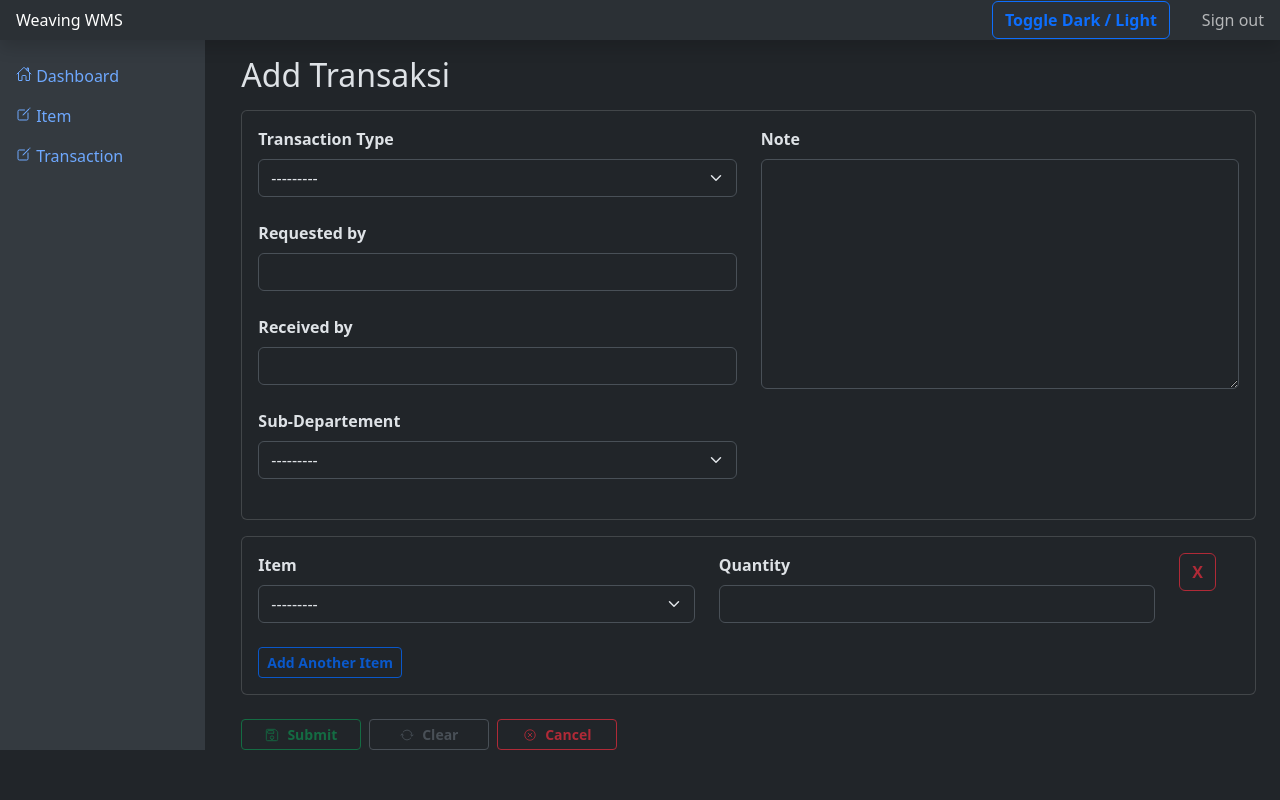
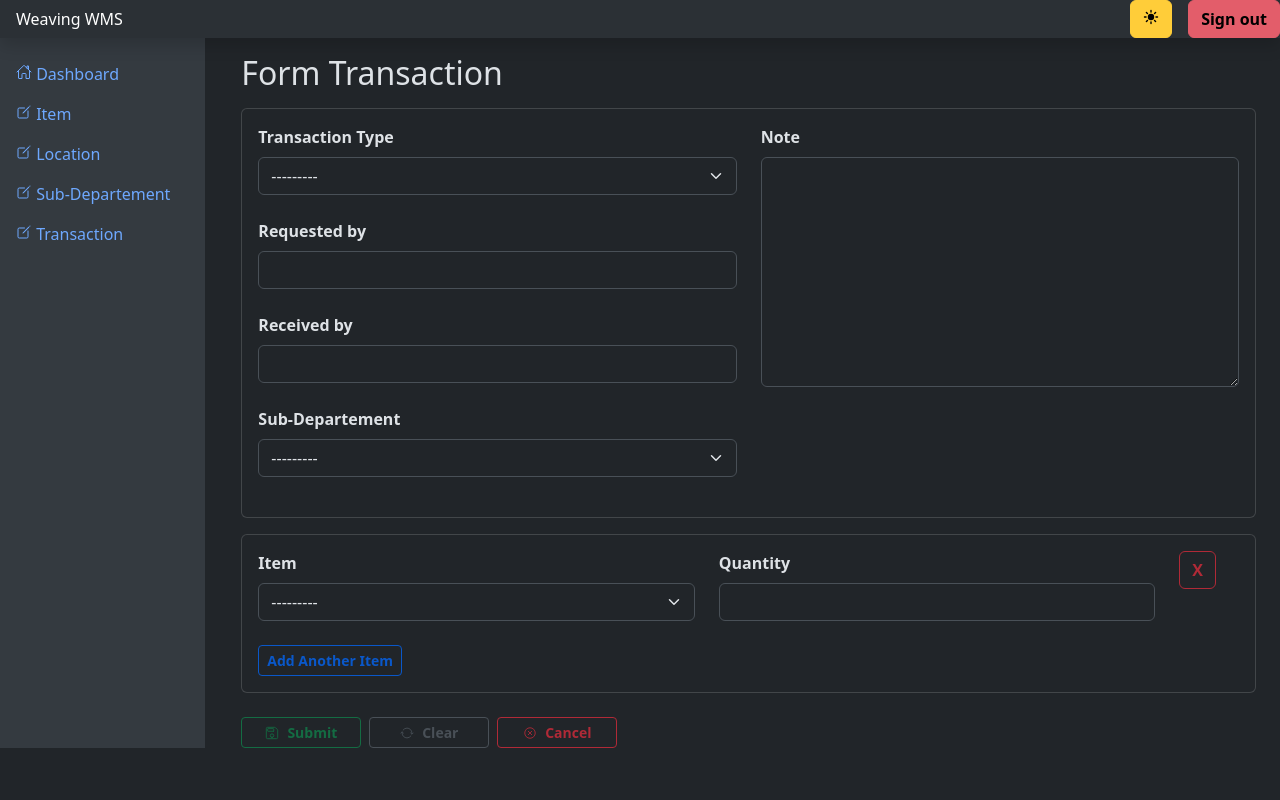
Before and after one commit to yasirmuchamad/weaving-wms, a Django app: page /wms/transaction/add-transaction/ in a window 1280 px wide. Run offline with Django 5.2, Linux system fonts and the light colour scheme; data that the repository does not hold is empty; some libraries are stand-ins or nearby versions.

Commit message:
add views for subdept and location

```diff
--- a/templates/base.html
+++ b/templates/base.html
@@ -27,10 +27,10 @@
       </button>
 
       <div class="ms-auto d-flex align-items-center">
-        <button id="toggleTheme" class="btn btn-outline-primary me-3">Toggle Dark / Light</button>
+        <button id="toggleTheme" class="btn btn-yellow-400 me-3"><ion-icon name="sunny"></ion-icon></button>
         <div class="navbar-nav">
           <div class="nav-item text-nowrap">
-            <a class="nav-link px-3" href="#">Sign out</a>
+            <a class="btn btn-red-400" href="#">Sign out</a>
           </div>
         </div>
       </div>
@@ -51,6 +51,18 @@
               <a class="nav-link" href="{% url 'wms:item_list' %}">
                 <ion-icon name="create-outline"></ion-icon>
                 Item
+              </a>
+            </li>
+            <li class="nav-item">
+              <a class="nav-link" href="{% url 'wms:location_list' %}">
+                <ion-icon name="create-outline"></ion-icon>
+                Location
+              </a>
+            </li>
+            <li class="nav-item">
+              <a class="nav-link" href="{% url 'wms:location_list' %}">
+                <ion-icon name="create-outline"></ion-icon>
+                Sub-Departement
               </a>
             </li>
             <li class="nav-item">
@@ -93,5 +105,19 @@
         localStorage.setItem('theme', newTheme);
       });
     </script>
+    <script>
+      const toggleThemeBtn = document.getElementById('toggleTheme');
+      const icon = toggleBtn.querySelector('ion-icon');
+
+      //ubah icon
+      toggleThemeBtn.addEventListener("click", () => {
+        document.body.classList.toggle("dark-mode");
+        if (document.body.classList.contains("dark-mode")) {
+          icon.setAttribute('name', 'moon');
+        }else{
+          icon.setAttribute('name', 'sunny');
+        }
+      });
+    </script>
   </body>
 </html>
--- a/wms/forms.py
+++ b/wms/forms.py
@@ -1,6 +1,6 @@
 from django import forms
 from django.forms import inlineformset_factory
-from .models import Item, Transaction, TransactionItem
+from .models import Item, Transaction, TransactionItem, Location, Subdepartement
 
 class ItemForm(forms.ModelForm):
     """Form definition for Item."""
@@ -18,8 +18,38 @@ class ItemForm(forms.ModelForm):
         self.fields['unit'].widget.attrs.update({'id':'unit', 'name':'unit',
                 'class':'form-control'})
         self.fields['location'].widget.attrs.update({'id':'location', 'name':'location',
+                'class':'form-select'})
+        self.fields['picture'].widget.attrs.update({'id':'picture', 'name':'picture',
                 'class':'form-control'})
-        self.fields['picture'].widget.attrs.update({'id':'picture', 'name':'picture',
+
+class LocationForm(forms.ModelForm):
+    """Form definition for Location."""
+
+    class Meta:
+        """Meta definition for Locationform."""
+
+        model = Location
+        fields = ['name']
+
+    def __init__(self, *args, **KWarg):
+        super(LocationForm, self).__init__(*args, **KWarg)
+        self.fields['name'].widget.attrs.update({'id':'name', 'name':'name',
+                'class':'form-control'})
+
+class SubdepartementForm(forms.ModelForm):
+    """Form definition for Location."""
+
+    class Meta:
+        """Meta definition for Locationform."""
+
+        model = Subdepartement
+        fields = ['name', 'leader']
+
+    def __init__(self, *args, **KWarg):
+        super(SubdepartementForm, self).__init__(*args, **KWarg)
+        self.fields['name'].widget.attrs.update({'id':'name', 'name':'name',
+                'class':'form-control'})
+        self.fields['leader'].widget.attrs.update({'id':'leader', 'name':'leader',
                 'class':'form-control'})
 
 class TransactionForm(forms.ModelForm):
--- a/wms/templates/wms/transaction/transaction_form.html
+++ b/wms/templates/wms/transaction/transaction_form.html
@@ -3,7 +3,7 @@
 
 {% block content %}
 <div class="container-fluid">
-    <h2 class="mt-3 mb-3">Add Transaksi</h2>
+    <h2 class="mt-3 mb-3">{{ title }}</h2>
     <!-- {% if messages %}
         <div class="alert alert-danger">
             <ul>
@@ -79,7 +79,7 @@
         </div>
         <div class="d-flex gap-2">
             <button type="submit" class="btn btn-sm btn-outline-green-600 d-flex align-items-center justify-content-center gap-2" style="width: 120px;"><ion-icon name="save-outline"> </ion-icon> Submit</button>
-            <button type="reset" class="btn btn-sm btn-outline-gray-700 d-flex align-items-center justify-content-center gap-2" style="width: 120px;">
+            <button type="reset" id="reset-form" class="btn btn-sm btn-outline-gray-700 d-flex align-items-center justify-content-center gap-2" style="width: 120px;">
                 <ion-icon name="sync-outline"> </ion-icon>Clear</button>
             <a href="{% url 'wms:transaction_list' %}" class="btn btn-sm btn-outline-red-600 d-flex align-items-center justify-content-center gap-2" style="width: 120px;">
                 <ion-icon name="close-circle-outline"></ion-icon> Cancel
@@ -145,4 +145,25 @@
         console.log("✅ Form baru ditambahkan. Total:", totalForms.value);
     });
 </script>
+<script>
+    document.getElementById("reset-form").addEventListener("click", function(e){
+        e.preventDefault();
+        let formsetArea = document.getElementById("formset-area");
+        let firstFormRow = formsetArea.querySelector(".formset-row");
+
+        formsetArea.querySelectorAll(".formset-row").forEach((row, i) => {
+            if (i === 0){
+                row.querySelectorAll('input, select').forEach(el => {
+                    if (el.tagName === "INPUT") el.value = "";
+                    if (el.tagName === "SELECT") el.selectedIndex = 0;
+                });
+            } else {
+                row.remove();
+            }
+        });
+        document.getElementById("id_item-TOTAL_FORMS").value = 1;
+    });
+
+</script>
+
 {% endblock content %}
--- a/wms/urls.py
+++ b/wms/urls.py
@@ -5,6 +5,10 @@ app_name = 'wms'
 urlpatterns = [
     path('item', views.item_list, name='item_list'),
     path('item/add-item/', views.add_item, name='add_item'),
+    path('location', views.location_list, name='location_list'),
+    path('location/add-location/', views.add_location, name='add_location'),
+    path('subdept', views.subdepartement_list, name='subdept_list'),
+    path('subdept/add-subdept/', views.add_subdepartement, name='add_subdept'),
     path('transaction', views.transaction_list, name='transaction_list'),
     path('transaction/add-transaction/', views.add_transaction, name='add_transaction'),
 ]
--- a/wms/views.py
+++ b/wms/views.py
@@ -1,11 +1,35 @@
 from django.shortcuts import render, redirect
-from .models import Item, Transaction, TransactionItem
-from .forms import ItemForm, TransactionForm, TransactionItemForm, TransactionItemFormSet
+from .models import Item, Subdepartement, Transaction, TransactionItem, Location
+from .forms import ItemForm, SubdepartementForm, TransactionForm, TransactionItemForm, TransactionItemFormSet, LocationForm
 from django.forms import inlineformset_factory
 from django.db.models import Sum
 from django.contrib import messages
 from django.core.exceptions import ValidationError
 from django.db import transaction
+
+def location_list(request):
+    location = Location.objects.all()
+
+    context = {
+        'title':'List Location',
+        'locations':location,
+    }
+    return render(request, 'wms/location/location_list.html', context)
+
+def add_location(request):
+    if request.method == 'POST':
+        form = LocationForm(request.POST)
+        if form.is_valid():
+            form.save()
+            return redirect('wms:location_list')
+    else:
+        form = LocationForm()
+    context = {
+        'title':'Form Location',
+        'form':form
+    }
+
+    return render(request, 'wms/location/location_form.html', context)
 
 def item_list(request):
     items = Item.objects.all()
@@ -24,7 +48,36 @@ def add_item(request):
             return redirect('wms:item_list')
     else:
         form = ItemForm()
-    return render(request, 'wms/item/item_form.html', {'form': form})
+
+    context = {
+        'title':'Form Item',
+        'form':form,
+    }
+    return render(request, 'wms/item/item_form.html', context)
+
+def subdepartement_list(request):
+    subdept = Subdepartement.objects.all().order_by('name')
+
+    context = {
+        'title':'List Sub-Departement',
+        'subdepts':subdept,
+    }
+    return render(request, 'wms/subdept/subdept_list.html', context)
+
+def add_subdepartement(request):
+    if request.method == 'POST':
+        form = SubdepartementForm(request.POST)
+        if form.is_valid():
+            form.save()
+            return redirect('wms:subdept_list')
+    else:
+        form = SubdepartementForm()
+
+    context = {
+        'title':'Form Sub-Departement',
+        'form':form,
+    }
+    return render(request, 'wms/subdept/subdept_form.html', context)
 
 def transaction_list(request):
     transaction_item = Transaction.objects.annotate(total_qty=Sum('items__qty')).order_by('-date')
@@ -61,7 +114,7 @@ def add_transaction(request):
                             if item.qty > item.item.stock:
                                 form.add_error(
                                     "qty",
-                                    f"Stock {item.item.name} not enough! (ready stock : {item.item.stock})."
+                                    f"Stock {item.item.name} is not enough! (ready stock : {item.item.stock})."
                                 )
                                 has_error = True
                                 continue
@@ -89,6 +142,7 @@ def add_transaction(request):
         formset = TransactionItemFormSet()
 
     context = {
+        'title':'Form Transaction',
         'forms':transaction_form,
         'formset':formset
     }
```
Also changed, not shown: wms/templates/wms/location/location_form.html (added, +39 -0 lines), wms/templates/wms/location/location_list.html (added, +35 -0 lines), wms/templates/wms/subdept/subdept_form.html (added, +45 -0 lines), wms/templates/wms/subdept/subdept_list.html (added, +37 -0 lines).
